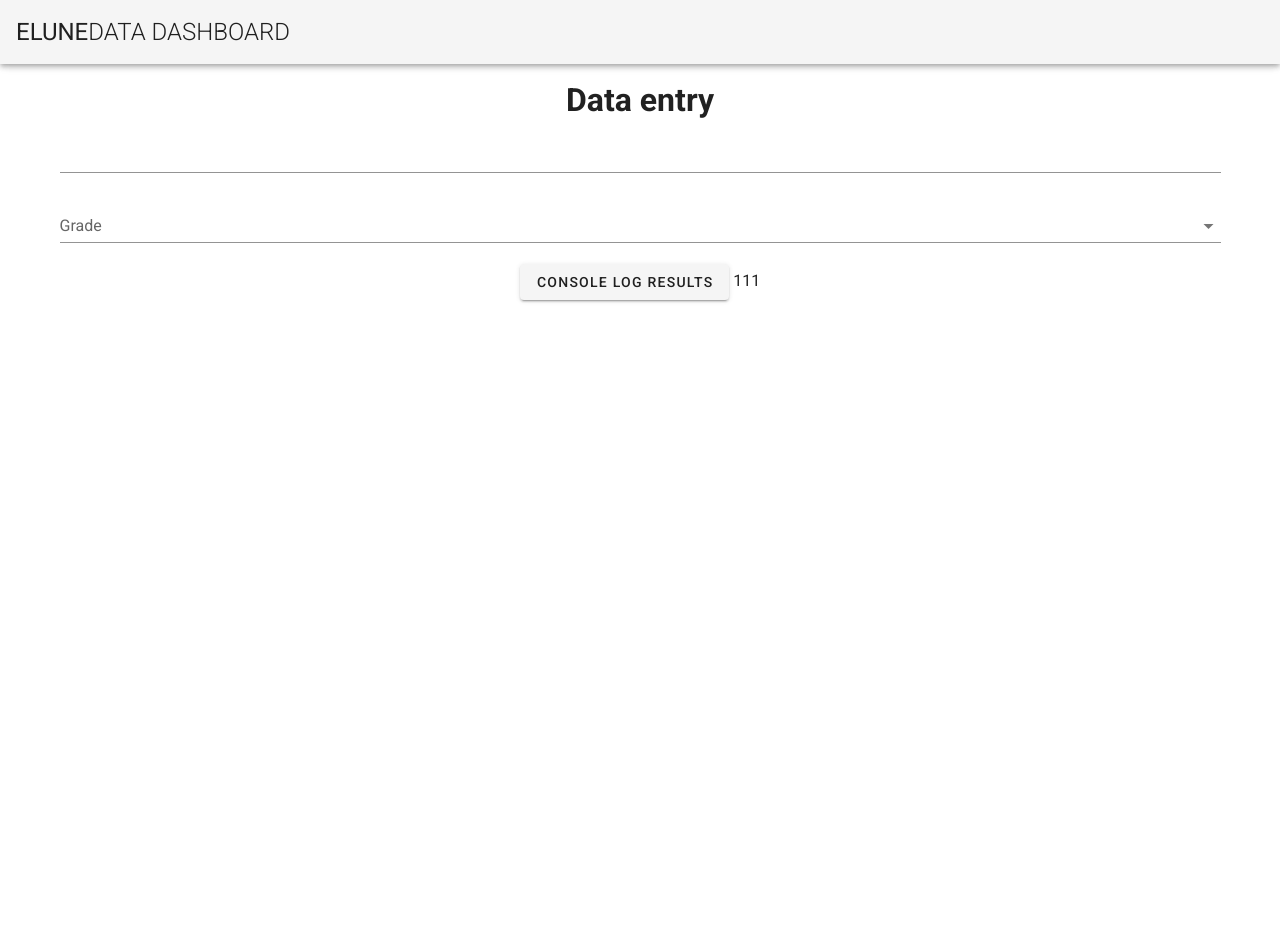
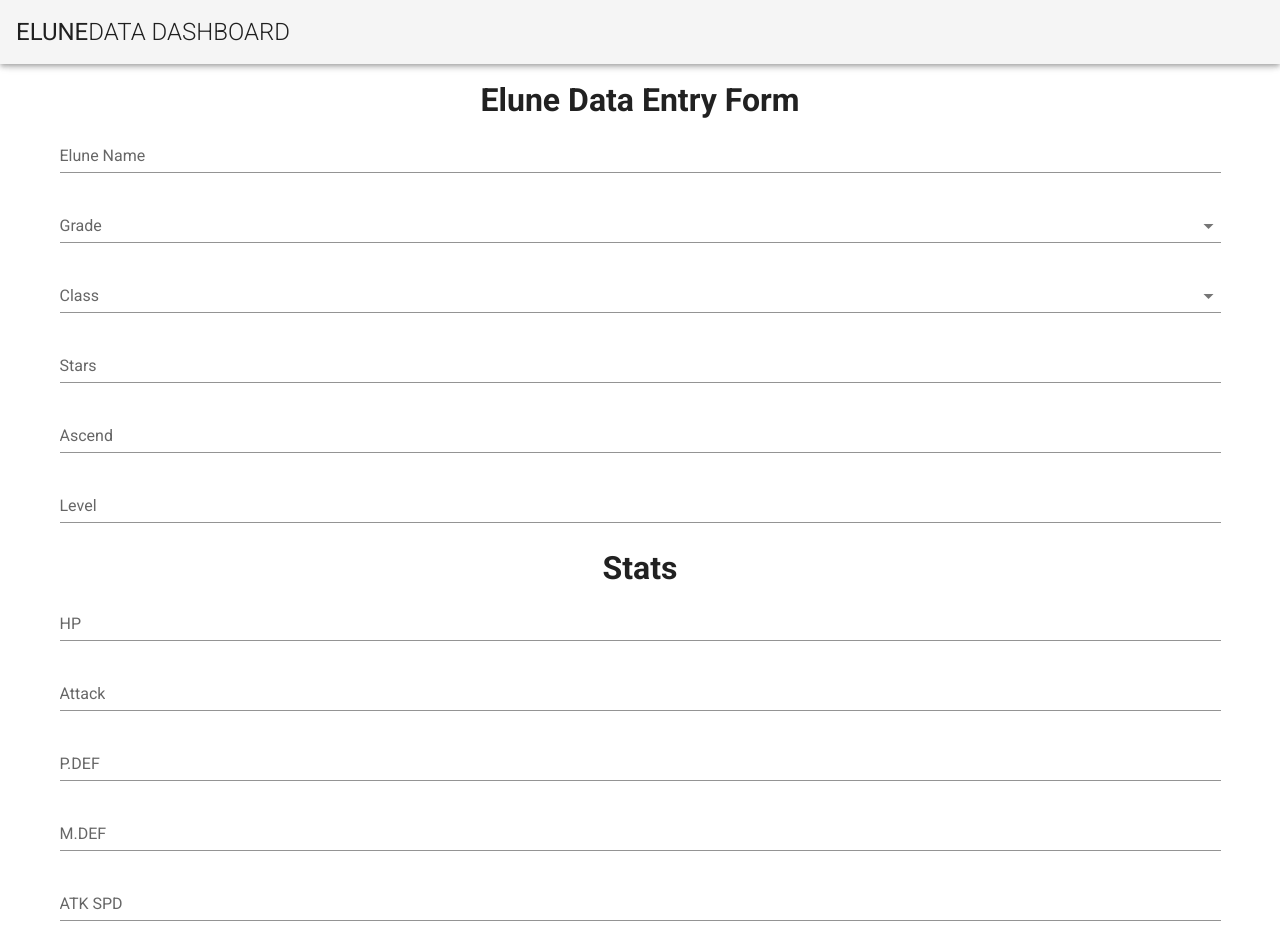
Before and after one commit to tangweejieleslie/elune_data, a Vue app in the folder elune-databoard/: page / in a window 1280 px wide. Shown: the top 952 px of the page. Before the commit the page ends 800 px from the top, so only its background shows below. Built offline with nearby package versions, Linux system fonts and the light colour scheme.

Commit message:
added stats form

```diff
--- a/elune-databoard/src/components/DataForm.vue
+++ b/elune-databoard/src/components/DataForm.vue
@@ -2,20 +2,35 @@
   <v-container>
     <v-layout text-center wrap>
       <v-flex>
-        <h1>Data entry</h1>
+        <h1>Elune Data Entry Form</h1>
         <v-form>
-          <v-text-field  v-model="userdata.name">
-              {{ userdata.name }}
-          </v-text-field>
-          <v-autocomplete label="Grade" :items="grade" v-model="userdata.grade">
-              {{ userdata.grade }}
-          </v-autocomplete>
+          <v-text-field v-model="userdata.name" label="Elune Name">{{ userdata.name }}</v-text-field>
+          <v-autocomplete label="Grade" :items="grade" v-model="userdata.grade">{{ userdata.grade }}</v-autocomplete>
+          <v-autocomplete
+            label="Class"
+            :items="elune_class"
+            v-model="userdata.elune_class"
+          >{{ userdata.elune_class }}</v-autocomplete>
+          <v-text-field v-model="userdata.stars" label="Stars">{{ userdata.stars }}</v-text-field>
+          <v-text-field v-model="userdata.ascend" label="Ascend">{{ userdata.ascend }}</v-text-field>
+          <v-text-field v-model="userdata.level" label="Level">{{ userdata.level }}</v-text-field>
+
+          <h1>Stats</h1>
+
+          <v-text-field v-model="userdata.hp" label="HP">{{ userdata.hp }}</v-text-field>
+          <v-text-field v-model="userdata.atk" label="Attack">{{ userdata.atk }}</v-text-field>
+          <v-text-field v-model="userdata.pdef" label="P.DEF">{{ userdata.pdef }}</v-text-field>
+          <v-text-field v-model="userdata.mdef" label="M.DEF">{{ userdata.mdef }}</v-text-field>
+          <v-text-field v-model="userdata.atkspd" label="ATK SPD">{{ userdata.atkspd }}</v-text-field>
+          <v-text-field v-model="userdata.acc" label="ACC">{{ userdata.acc }}</v-text-field>
+          <v-text-field v-model="userdata.eva" label="EVA">{{ userdata.eva }}</v-text-field>
+          <v-text-field v-model="userdata.crt" label="CRT">{{ userdata.crt }}</v-text-field>
+          <v-text-field v-model="userdata.crtpow" label="CRT POW">{{ userdata.crtpow }}</v-text-field>
+
+
+
         </v-form>
-        <v-btn
-            v-on:click="submit"
-        >
-            Console Log Results
-        </v-btn>
+        <v-btn v-on:click="submit">Console Log Results</v-btn>
         {{ computedDamage }}
       </v-flex>
     </v-layout>
@@ -25,10 +40,7 @@
 <script>
 export default {
   data: () => ({
-    userdata: {
-        name: "",
-        grade: ""
-    },
+    userdata: {},
     name: "",
     grade: ["Legendary", "Epic", "Rare", "Uncommon", "Normal"],
     elune_class: ["Tank", "DPS", "Healer", "Support", "Debuffer"],
@@ -187,14 +199,16 @@ export default {
     }
   }),
   methods: {
-      submit(){
-          console.log(this.userdata);
-
-      }
+    submit() {
+      console.log(this.userdata);
+    }
   },
   computed: {
-    computedDamage(){
-        return this.skill.damage_variables.fixed + this.skill.damage_variables.MultiplyByAtk * this.stats.atk;
+    computedDamage() {
+      return (
+        this.skill.damage_variables.fixed +
+        this.skill.damage_variables.MultiplyByAtk * this.stats.atk
+      );
     }
   }
 };
```
